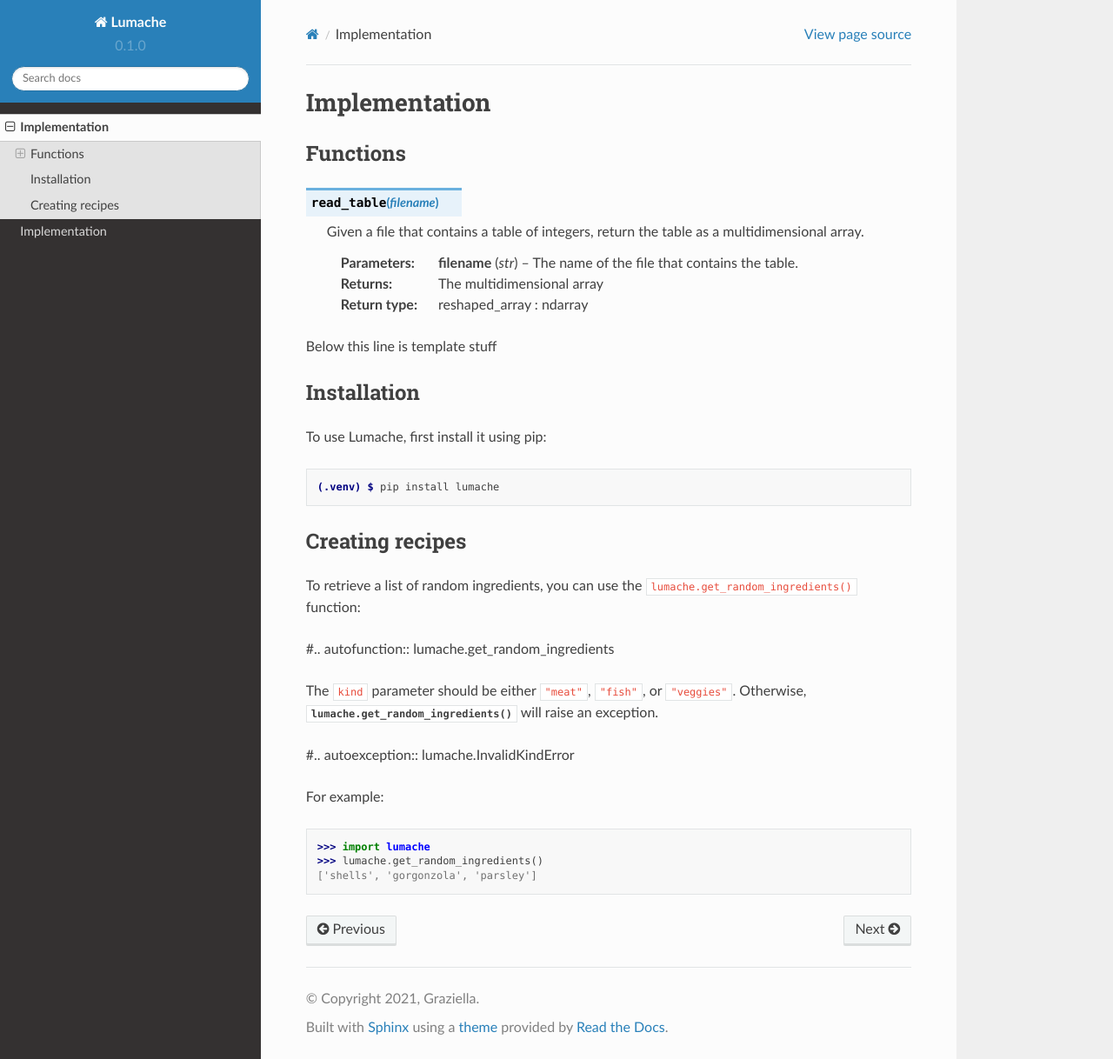
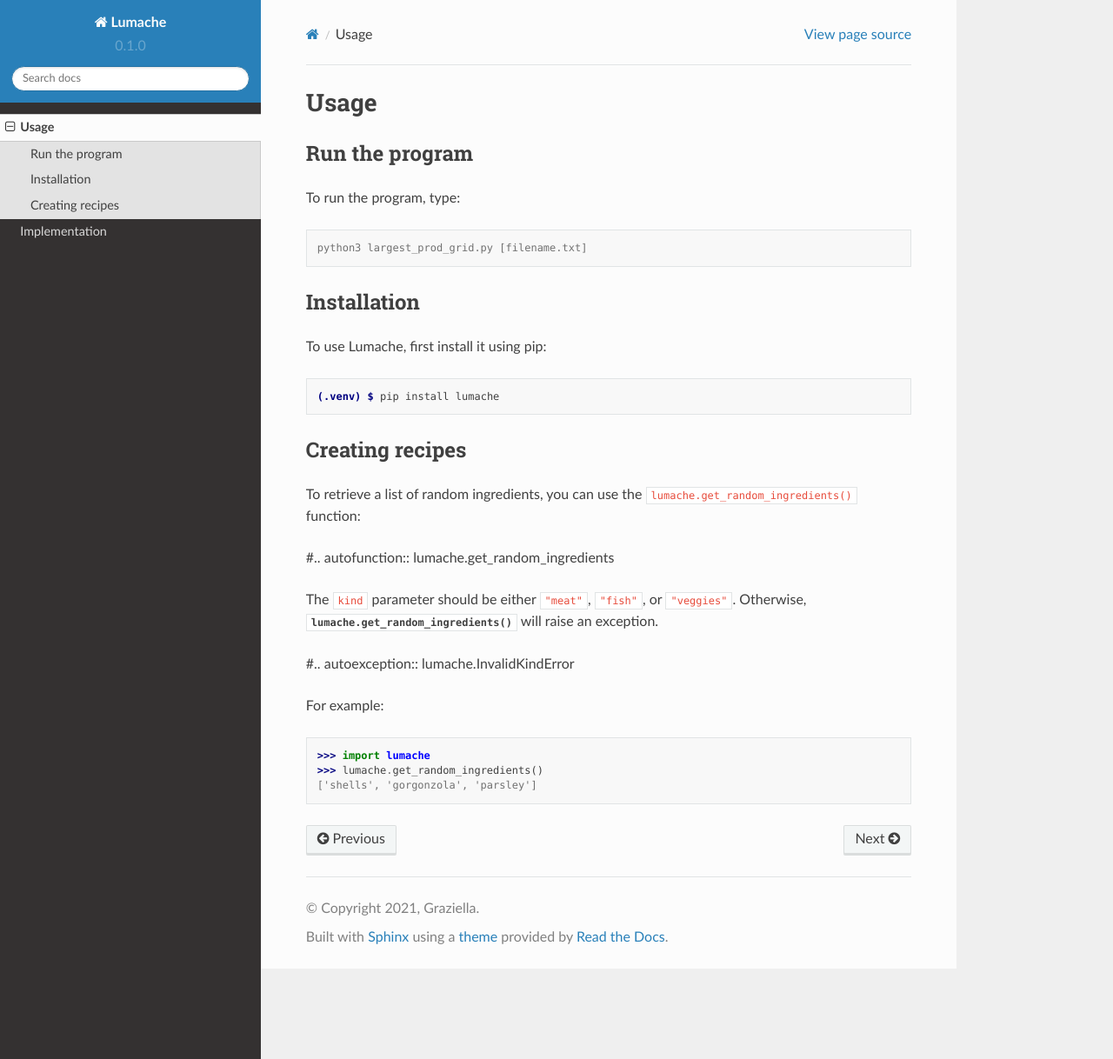
Before and after one commit to XtinaJohnson/largest_prod_grid_docs, a Sphinx documentation site: the page built from docs/source/usage.rst, in a window 1280 px wide and 1218 px high. Shown: the whole window at 87% size. Built offline with Sphinx 7.4.7 and the Read the Docs theme 2.0.0, drawn with Linux system fonts in a browser that asks for light colours.

Commit message:
Update usage.rst

```diff
--- a/docs/source/usage.rst
+++ b/docs/source/usage.rst
@@ -1,19 +1,17 @@
-Implementation
-==============
+Usage
+=====
 
-Functions
-----------------
+Run the program
+------------
 
-.. py:function:: read_table(filename)
+To run the program, type:
 
-   Given a file that contains a table of integers, return the table as a multidimensional array.
+.. code-block:: console
 
-   :param filename: The name of the file that contains the table.
-   :type filename: str
-   :return: The multidimensional array
-   :rtype: reshaped_array : ndarray
+   python3 largest_prod_grid.py [filename.txt]
 
-Below this line is template stuff
+
+
 
 .. _installation:
 
```
